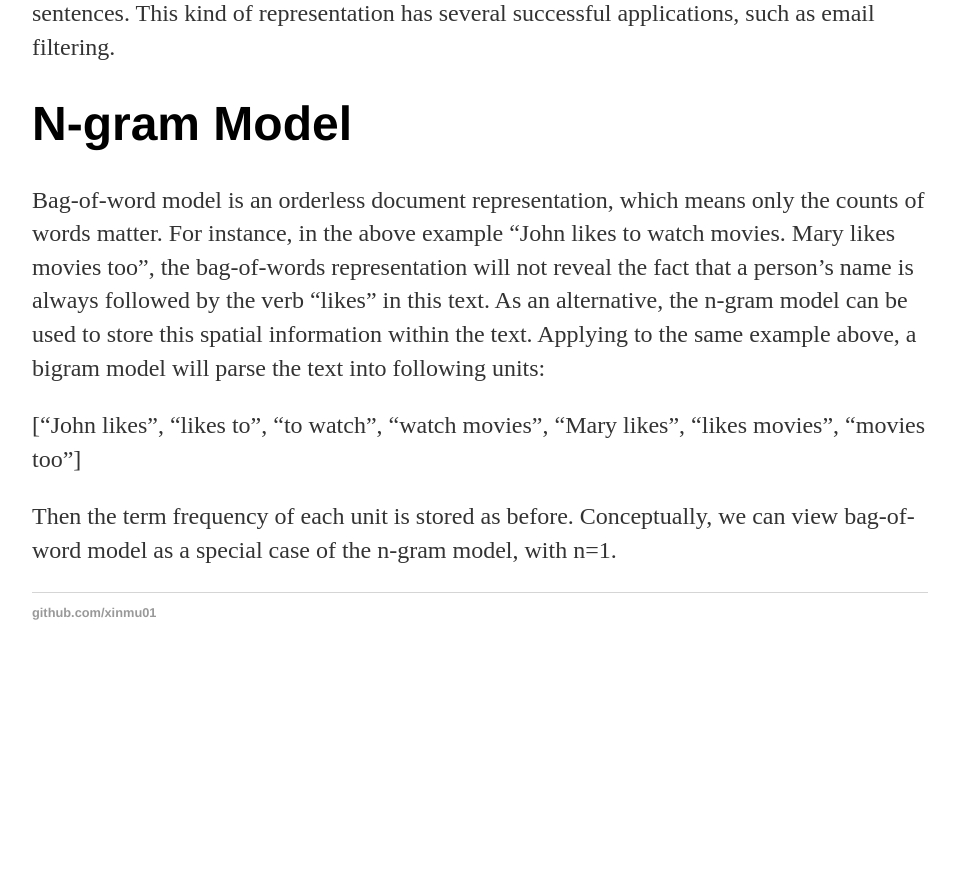
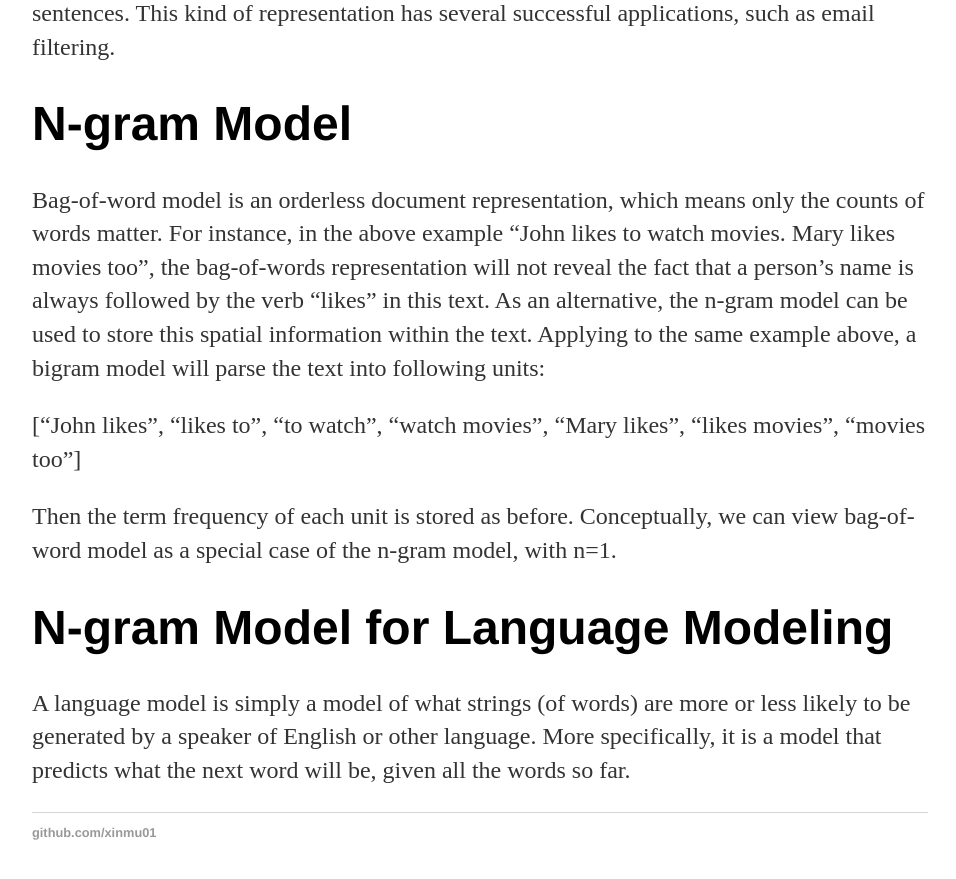
Before and after one commit to xinmu01/xinmu01.github.io, a Jekyll site: the page built from _posts/2016-10-25-Bag-of-Word and N-gram Language Model.md, in a window 1280 px wide and 900 px high, scrolled down 1128 px. Shown: the top 879 px of the window, without its empty margins (160-1116 px from the left). Built offline with Jekyll 4.4.1, drawn with Linux system fonts in a browser that asks for light colours; before the commit the page ends 1808 px from its top, so only the background shows below that.

Commit message:
Update 2016-10-25-Bag-of-Word and N-gram Language Model.md

```diff
--- a/_posts/2016-10-25-Bag-of-Word and N-gram Language Model.md
+++ b/_posts/2016-10-25-Bag-of-Word and N-gram Language Model.md
@@ -30,3 +30,6 @@ Bag-of-word model is an orderless document representation, which means only the
 ["John likes", "likes to", "to watch", "watch movies", "Mary likes", "likes movies", "movies too"]
 
 Then the term frequency of each unit is stored as before. Conceptually, we can view bag-of-word model as a special case of the n-gram model, with n=1.
+
+# N-gram Model for Language Modeling
+A language model is simply a model of what strings (of words) are more or less likely to be generated by a speaker of English or other language. More specifically, it is a model that predicts what the next word will be, given all the words so far.
```
